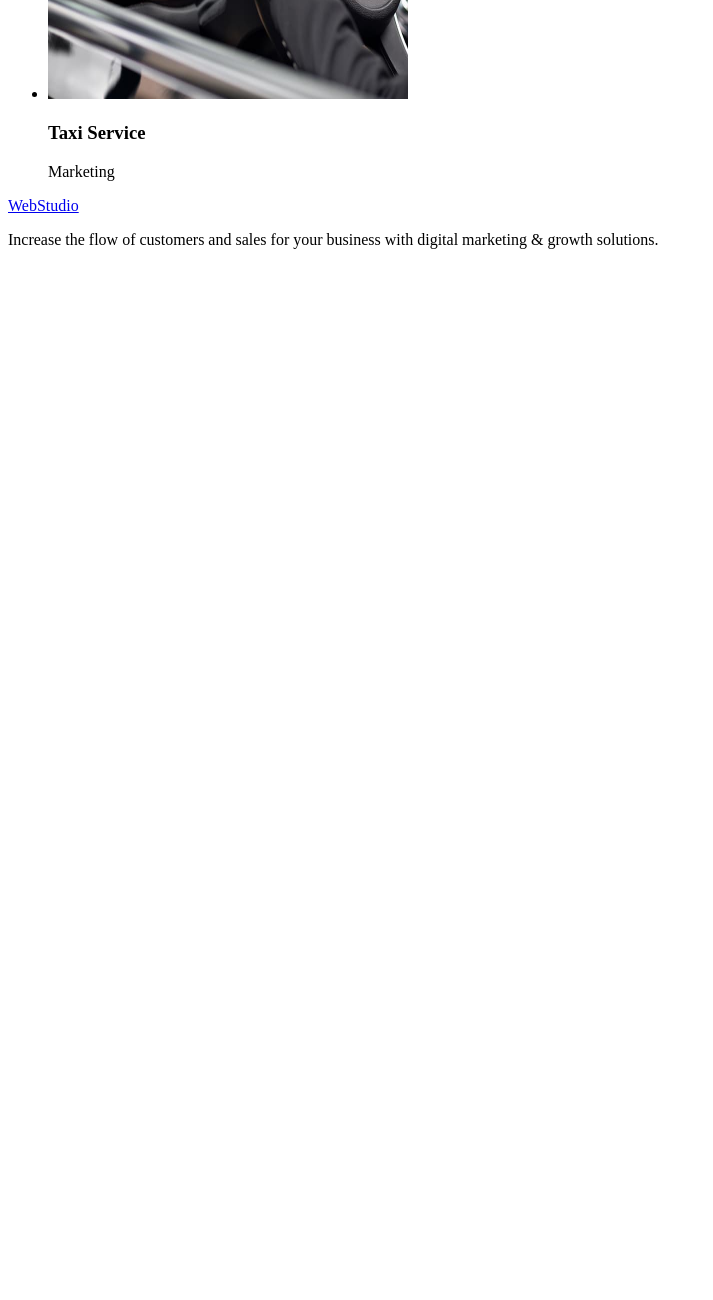
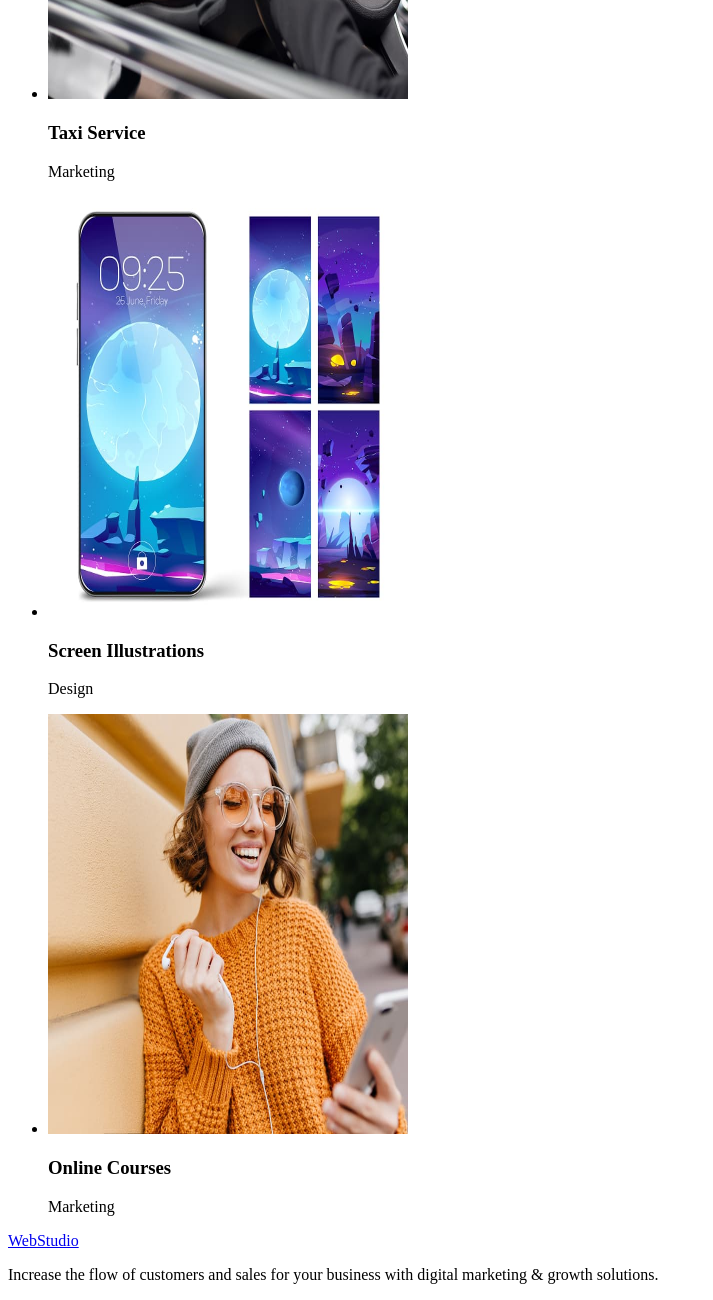
Before and after one commit to vladatsapchuk/goit-markup-hw-02, a plain HTML site: page index.html in a window 1280 px wide. Shown: the part 4494-5794 px from the top of the page, without its empty margins (0-713 px from the left). Before the commit the page ends 4759 px from the top, so only its background shows below. Drawn offline with Linux system fonts and the light colour scheme.

Commit message:
html markup

```diff
--- a/index.html
+++ b/index.html
@@ -6,7 +6,7 @@
   <meta http-equiv="X-UA-Compatible" content="IE=edge">
   <meta name="viewport" content="width=device-width, initial-scale=1.0">
   <title>Web Studio</title>
-<link rel="stylesheet" href="./styles.css"
+<link rel="stylesheet" href="./styles.css">
 </head>
 
 <body>
@@ -147,6 +147,24 @@
                 Marketing
                 </p>
             </li>
+            <li>
+                <img src="./images/screen-illustrations-img-05.jpg" alt="Screen Illustrations"
+                width="360"
+                height="420">
+                <h3>Screen Illustrations</h3>
+                <p>
+                Design
+                </p>
+            </li>
+            <li>
+                <img src="./images/online-courses-img-06.jpg" alt="A woman happily watches her phone"
+                width="360"
+                height="420">
+                <h3>Online Courses</h3>
+                <p>
+                Marketing
+                </p>
+            </li>
         </ul>
     </section>
 </main>
```
